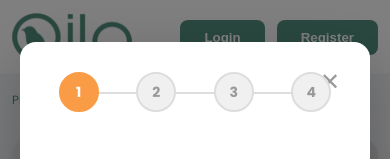
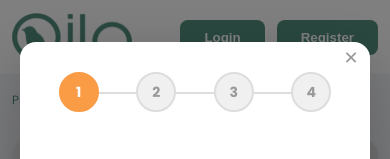
Before and after one commit to velu-jaya/oikos-frontend, a Next.js app: page /property/1 in a window 390 px wide. Both pictures are taken after a click on the button "Register". Shown: the top 159 px of the page. Built offline with nearby package versions, Linux system fonts and the light colour scheme.

Commit message:
close button issue
close button issue

```diff
--- a/src/components/RegisterModal.module.css
+++ b/src/components/RegisterModal.module.css
@@ -564,6 +564,10 @@
   }
 
   .closeButton {
-    font-size: 24px;
+    font-size: 18px;
+    top: 1px;
+    right: 4px;
+    width: 30px;
+    height: 30px;
   }
 }
```
